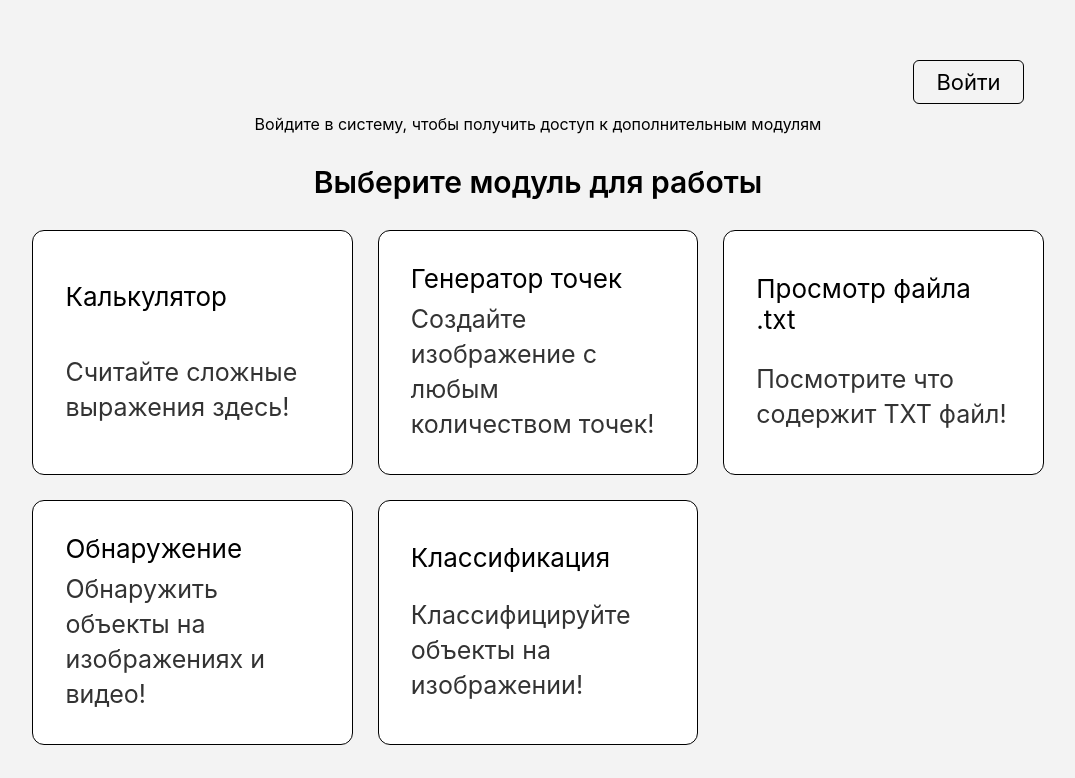
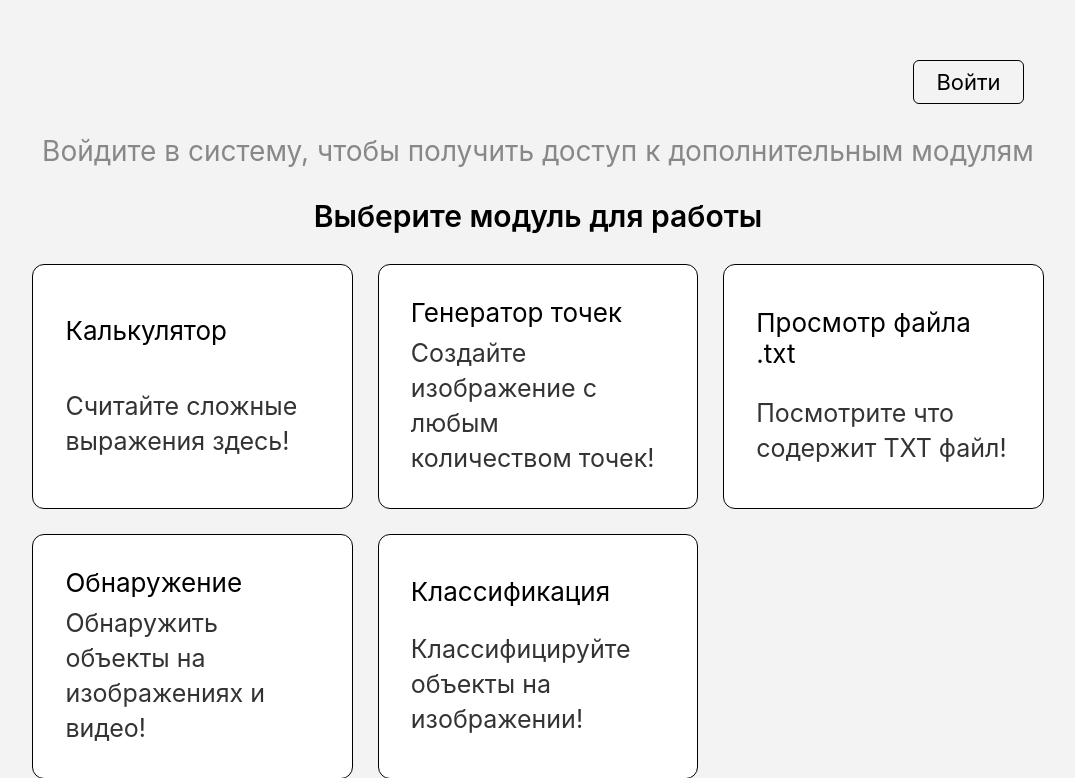
Before and after one commit to ARibleTeam/FunctionalModules, a Django app: page / in a window 1280 px wide. Shown: the top 778 px of the page, without its empty margins (102-1177 px from the left). Before the commit the page ends 745 px from the top, so only its background shows below. Run offline with Django 5.2, Linux system fonts and the light colour scheme; data comes from the database, SQL or seed files in the repository.

Commit message:
Add files via upload

```diff
--- a/Django/app/static/css/start-menu.css
+++ b/Django/app/static/css/start-menu.css
@@ -80,6 +80,13 @@ body {
     white-space: normal;
 }
 
+.login-hint {
+    text-align: center;
+    color: #888;
+    font-size: clamp(28px, 2vw, 38px);
+    margin: 20px 0;
+}
+
 
 .app-box:hover {
     transform: scale(1.05);
```
